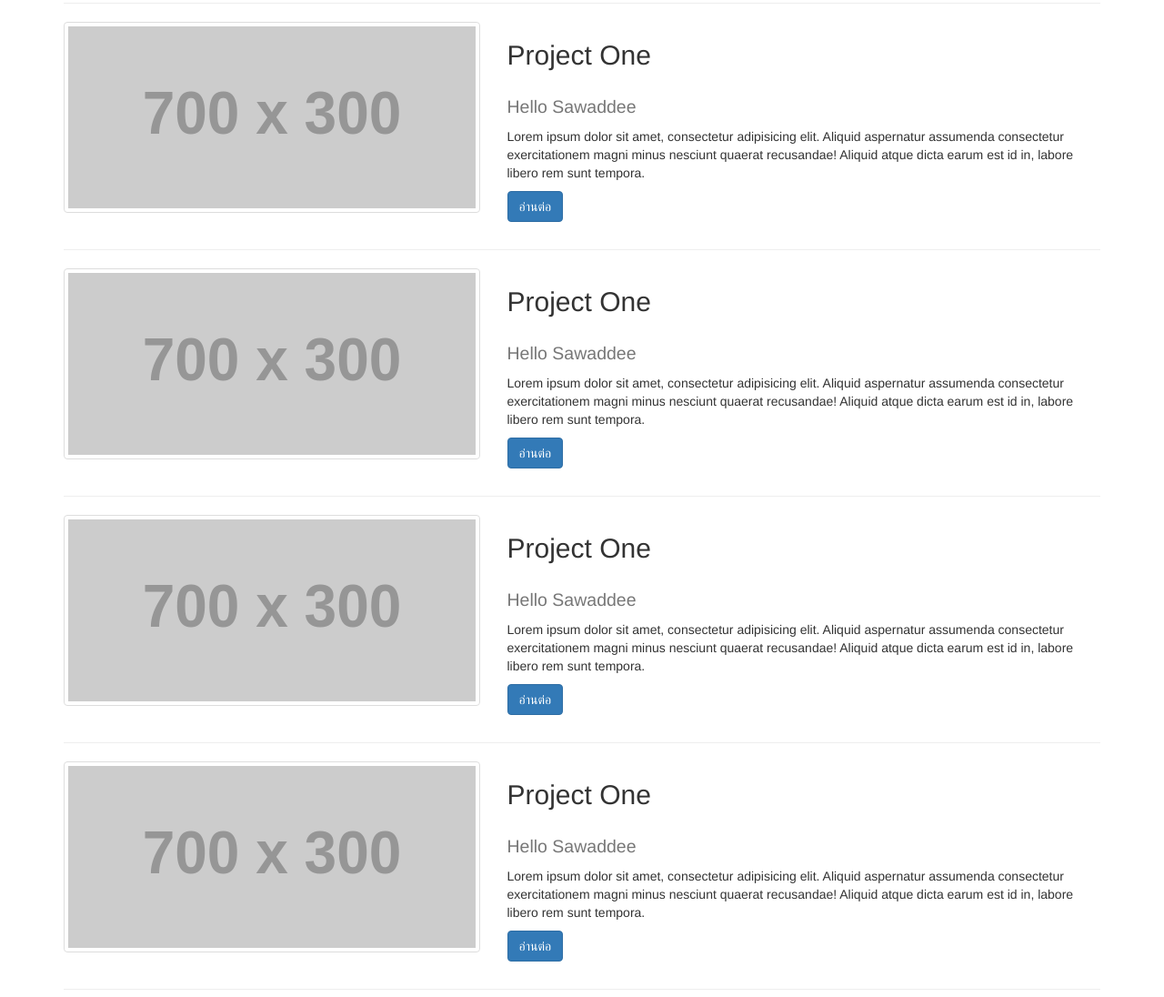
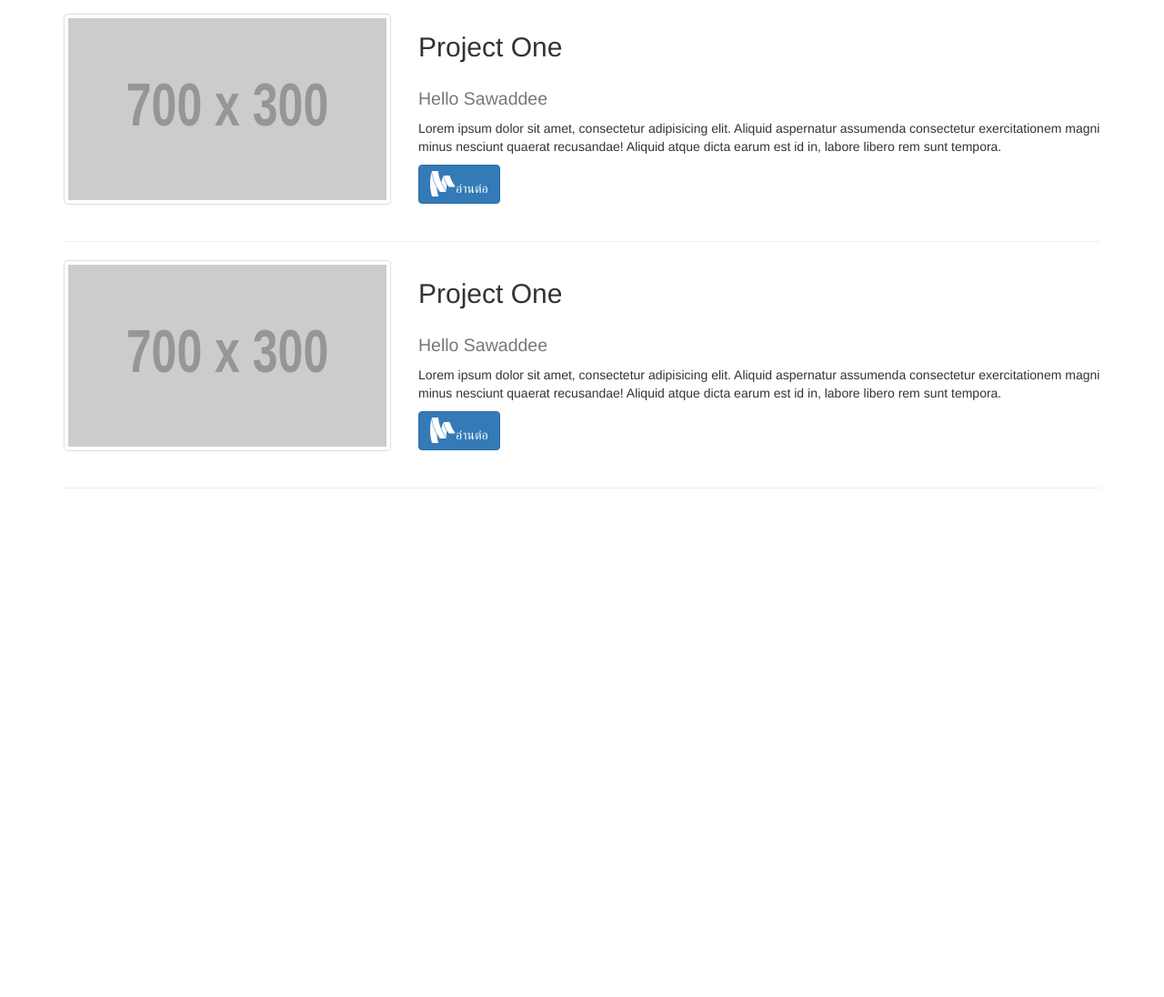
Before and after one commit to Charoenpon/day2-project1, a website: page index.html in a window 1280 px wide. Shown: the part 700-1796 px from the top of the page at 91% size. After the commit the page ends 1257 px from the top, so only its background shows below. Drawn offline with nearby package versions, Linux system fonts and the light colour scheme; placeholder pictures from the web are drawn by us.

Commit message:
Edit index Add responsive

```diff
--- a/index.html
+++ b/index.html
@@ -45,19 +45,19 @@
         </div>
     </div>
     <div class="row">
-        <div class="col-md-5">
+        <div class="col-xs-12 col-sm-4">
             <div class="thumbnail"><img alt="700pxX300px" data-src="holder.js/100%x200"
                                         src="http://placehold.it/700X300"
                                         data-holder-rendered="true" style="height: 200px; width: 100%; display: block;">
 
             </div>
         </div>
-        <div class="col-md-7">
+        <div class="col-xs-12 col-sm-8">
             <div class="caption"><h2>Project One</h2>
-                <h2><small>Hello Sawaddee</small>
+                <h2 class="hidden-xs"><small>Hello Sawaddee</small>
                 </h2>
 
-                <p>Lorem ipsum dolor sit amet, consectetur adipisicing elit. Aliquid aspernatur assumenda consectetur
+                <p class="hidden-xs">Lorem ipsum dolor sit amet, consectetur adipisicing elit. Aliquid aspernatur assumenda consectetur
                     exercitationem magni minus nesciunt quaerat recusandae! Aliquid atque dicta earum est id in, labore
                     libero rem sunt tempora.</p>
                 <p><a href="#" class="btn btn-primary" role="button"><i class="fa fa-google-wallet fa-spin fa-2x" aria-hidden="true"></i>อ่านต่อ</a></p>
@@ -66,102 +66,64 @@
     </div>
     <hr class="divider">
     <div class="row">
-        <div class="col-md-5">
+        <div class="col-xs-12 col-sm-4">
             <div class="thumbnail"><img alt="700pxX300px" data-src="holder.js/100%x200"
                                         src="http://placehold.it/700X300"
                                         data-holder-rendered="true" style="height: 200px; width: 100%; display: block;">
 
             </div>
         </div>
-        <div class="col-md-7">
+        <div class="col-xs-12 col-sm-8">
             <div class="caption"><h2>Project One</h2>
-                <h2><small>Hello Sawaddee</small>
+                <h2 class="hidden-xs"><small>Hello Sawaddee</small>
                 </h2>
 
-                <p>Lorem ipsum dolor sit amet, consectetur adipisicing elit. Aliquid aspernatur assumenda consectetur
+                <p class="hidden-xs">Lorem ipsum dolor sit amet, consectetur adipisicing elit. Aliquid aspernatur assumenda consectetur
                     exercitationem magni minus nesciunt quaerat recusandae! Aliquid atque dicta earum est id in, labore
                     libero rem sunt tempora.</p>
-                <p><a href="#" class="btn btn-primary" role="button">อ่านต่อ</a></p>
+                <p><a href="#" class="btn btn-primary" role="button"><i class="fa fa-google-wallet fa-spin fa-2x" aria-hidden="true"></i>อ่านต่อ</a></p>
             </div>
         </div>
     </div>
-    <hr class="divider"><div class="row">
-    <div class="col-md-5">
+    <hr class="divider">
+    <div class="row">
+        <div class="col-xs-12 col-sm-4">
             <div class="thumbnail"><img alt="700pxX300px" data-src="holder.js/100%x200"
                                         src="http://placehold.it/700X300"
                                         data-holder-rendered="true" style="height: 200px; width: 100%; display: block;">
 
             </div>
         </div>
-    <div class="col-md-7">
+        <div class="col-xs-12 col-sm-8">
             <div class="caption"><h2>Project One</h2>
-            <h2><small>Hello Sawaddee</small>
+                <h2 class="hidden-xs"><small>Hello Sawaddee</small>
                 </h2>
 
-            <p>Lorem ipsum dolor sit amet, consectetur adipisicing elit. Aliquid aspernatur assumenda consectetur
+                <p class="hidden-xs">Lorem ipsum dolor sit amet, consectetur adipisicing elit. Aliquid aspernatur assumenda consectetur
                     exercitationem magni minus nesciunt quaerat recusandae! Aliquid atque dicta earum est id in, labore
                     libero rem sunt tempora.</p>
-            <p><a href="#" class="btn btn-primary" role="button">อ่านต่อ</a></p>
+                <p><a href="#" class="btn btn-primary" role="button"><i class="fa fa-google-wallet fa-spin fa-2x" aria-hidden="true"></i>อ่านต่อ</a></p>
             </div>
         </div>
     </div>
-    <hr class="divider"><div class="row">
-    <div class="col-md-5">
+    <hr class="divider">
+    <div class="row">
+        <div class="col-xs-12 col-sm-4">
             <div class="thumbnail"><img alt="700pxX300px" data-src="holder.js/100%x200"
                                         src="http://placehold.it/700X300"
                                         data-holder-rendered="true" style="height: 200px; width: 100%; display: block;">
 
             </div>
         </div>
-    <div class="col-md-7">
+        <div class="col-xs-12 col-sm-8">
             <div class="caption"><h2>Project One</h2>
-            <h2><small>Hello Sawaddee</small>
+                <h2 class="hidden-xs"><small>Hello Sawaddee</small>
                 </h2>
 
-            <p>Lorem ipsum dolor sit amet, consectetur adipisicing elit. Aliquid aspernatur assumenda consectetur
+                <p class="hidden-xs">Lorem ipsum dolor sit amet, consectetur adipisicing elit. Aliquid aspernatur assumenda consectetur
                     exercitationem magni minus nesciunt quaerat recusandae! Aliquid atque dicta earum est id in, labore
                     libero rem sunt tempora.</p>
-            <p><a href="#" class="btn btn-primary" role="button">อ่านต่อ</a></p>
-        </div>
-    </div>
-</div>
-    <hr class="divider"><div class="row">
-    <div class="col-md-5">
-        <div class="thumbnail"><img alt="700pxX300px" data-src="holder.js/100%x200"
-                                    src="http://placehold.it/700X300"
-                                    data-holder-rendered="true" style="height: 200px; width: 100%; display: block;">
-
-        </div>
-    </div>
-    <div class="col-md-7">
-        <div class="caption"><h2>Project One</h2>
-            <h2><small>Hello Sawaddee</small>
-            </h2>
-
-            <p>Lorem ipsum dolor sit amet, consectetur adipisicing elit. Aliquid aspernatur assumenda consectetur
-                exercitationem magni minus nesciunt quaerat recusandae! Aliquid atque dicta earum est id in, labore
-                libero rem sunt tempora.</p>
-            <p><a href="#" class="btn btn-primary" role="button">อ่านต่อ</a></p>
-        </div>
-    </div>
-</div>
-    <hr class="divider"><div class="row">
-    <div class="col-md-5">
-        <div class="thumbnail"><img alt="700pxX300px" data-src="holder.js/100%x200"
-                                    src="http://placehold.it/700X300"
-                                    data-holder-rendered="true" style="height: 200px; width: 100%; display: block;">
-
-        </div>
-    </div>
-    <div class="col-md-7">
-        <div class="caption"><h2>Project One</h2>
-            <h2><small>Hello Sawaddee</small>
-            </h2>
-
-            <p>Lorem ipsum dolor sit amet, consectetur adipisicing elit. Aliquid aspernatur assumenda consectetur
-                exercitationem magni minus nesciunt quaerat recusandae! Aliquid atque dicta earum est id in, labore
-                libero rem sunt tempora.</p>
-            <p><a href="#" class="btn btn-primary" role="button">อ่านต่อ</a></p>
+                <p><a href="#" class="btn btn-primary" role="button"><i class="fa fa-google-wallet fa-spin fa-2x" aria-hidden="true"></i>อ่านต่อ</a></p>
             </div>
         </div>
     </div>
```
Lines whose indentation alone changed are shown as unchanged.
